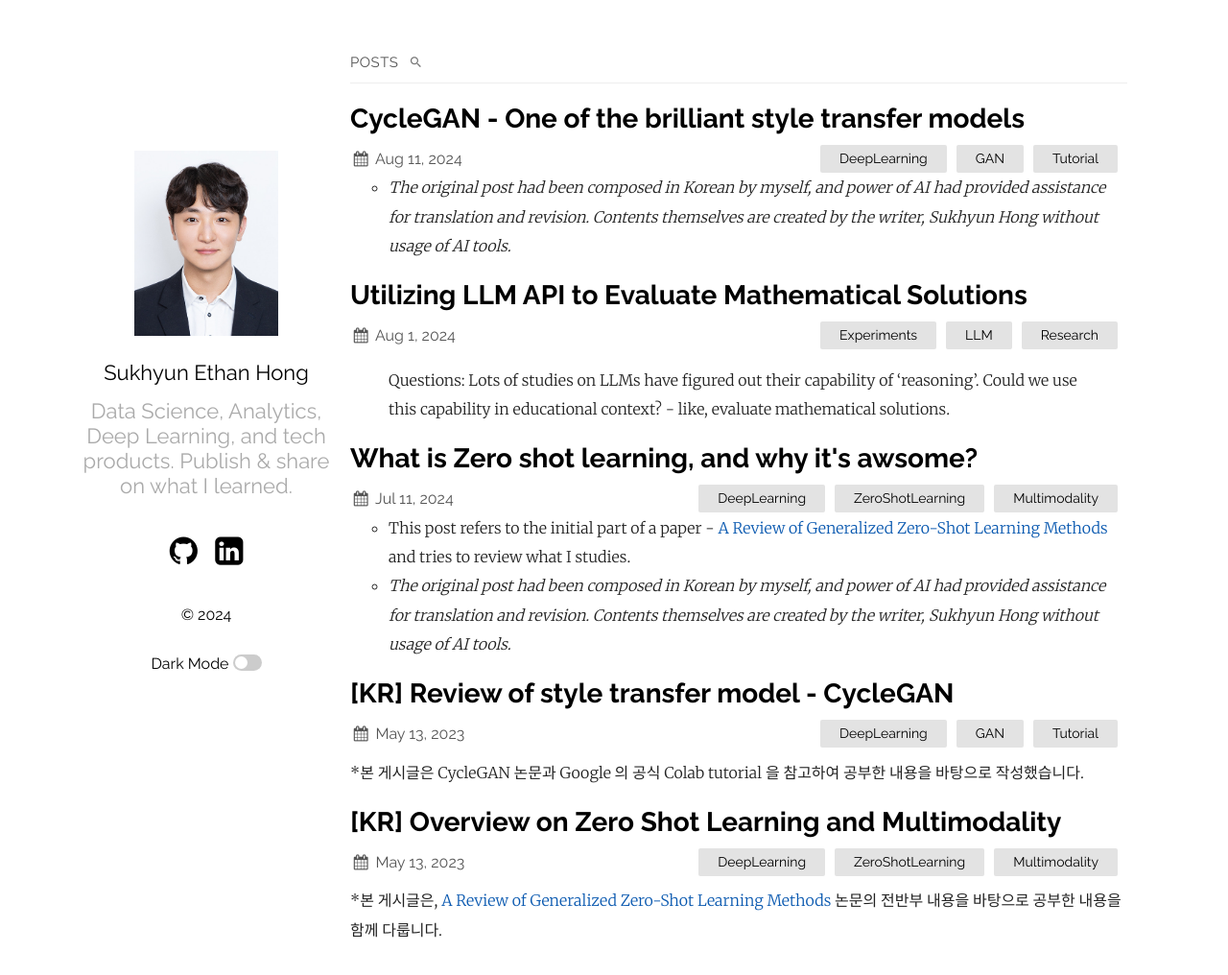
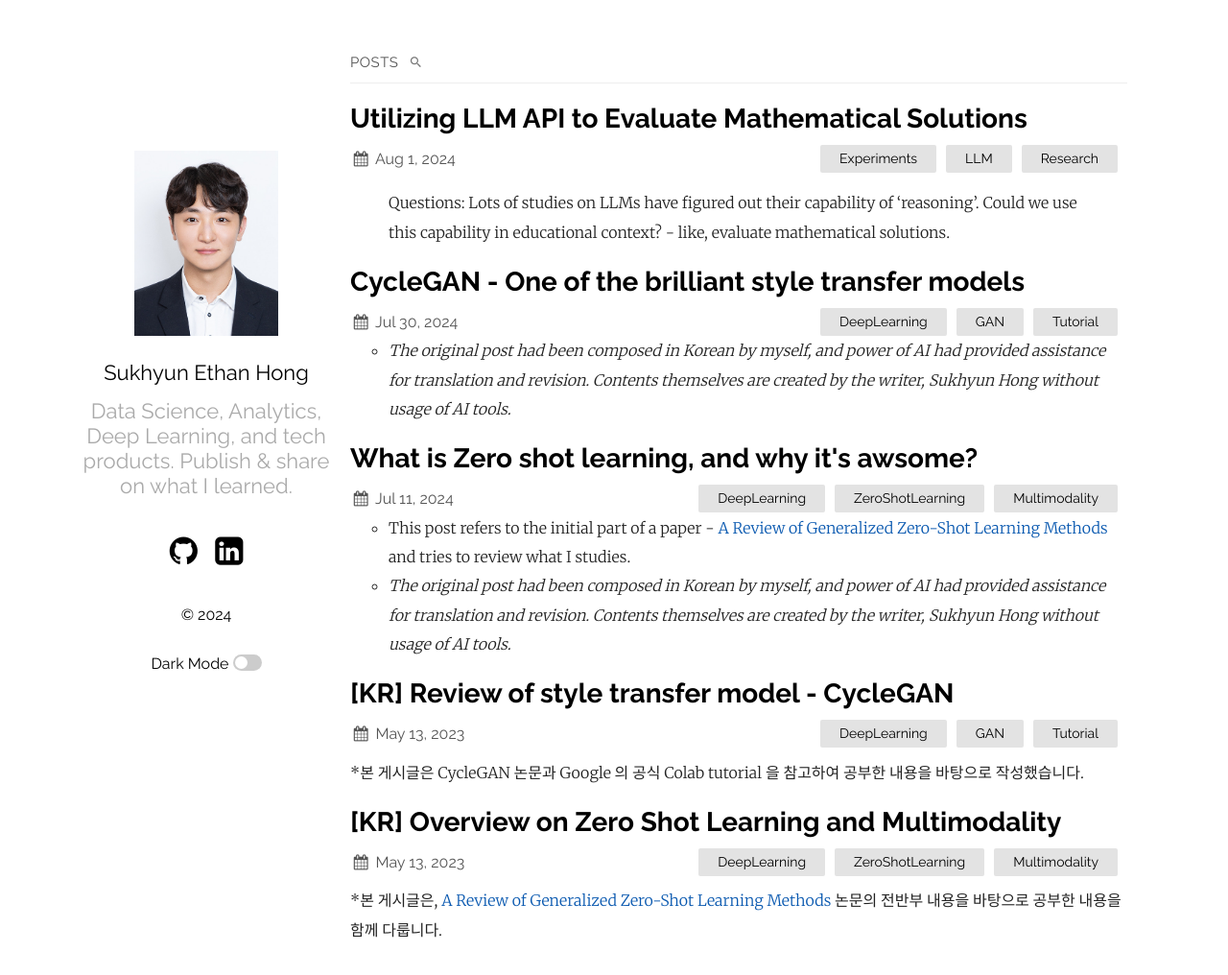
Before and after one commit to ethHong/ethHong.github.io, a Jekyll site: the page built from index.md, in a window 1280 px wide and 1029 px high. Shown: the top 1016 px of the window at 96% size. Built offline with Jekyll 4.4.1, drawn with Linux system fonts in a browser that asks for light colours.

Commit message:
updated date

```diff
--- a/_posts/2024-07-30-CycleGAN - One of the brilliant style transfer models copy.markdown
+++ b/_posts/2024-07-30-CycleGAN - One of the brilliant style transfer models copy.markdown
@@ -7,8 +7,8 @@ tags:
   - Jekyll
   - LaTeX
 use_math: true
-date: 2024-08-11
-last_modified_at: 2024-08-11
+date: 2024-07-30
+last_modified_at: 2024-07-30
 categories: DeepLearning GAN Tutorial
 published: true
 ---
```
Also changed, not shown: 1 other file.
